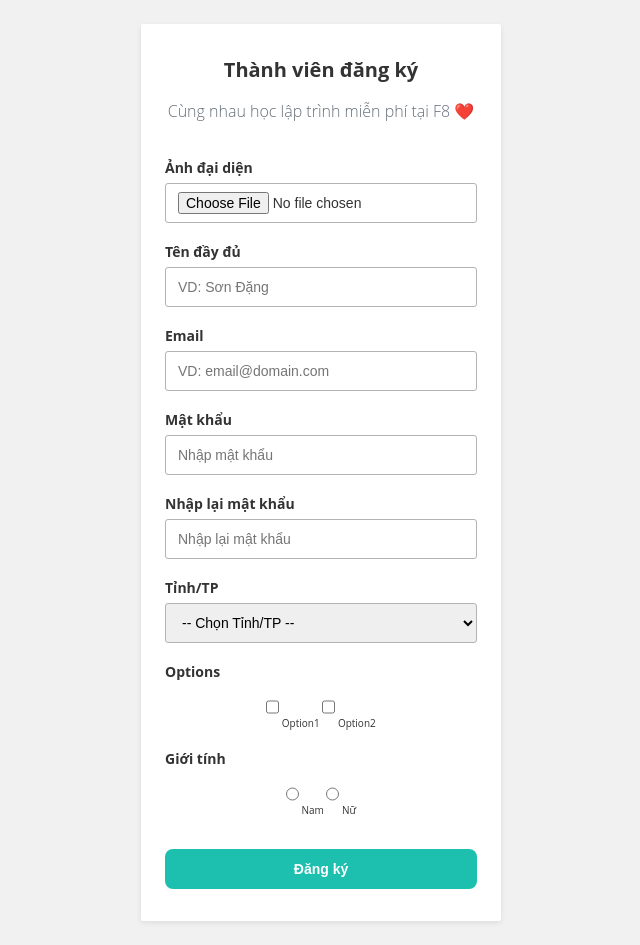
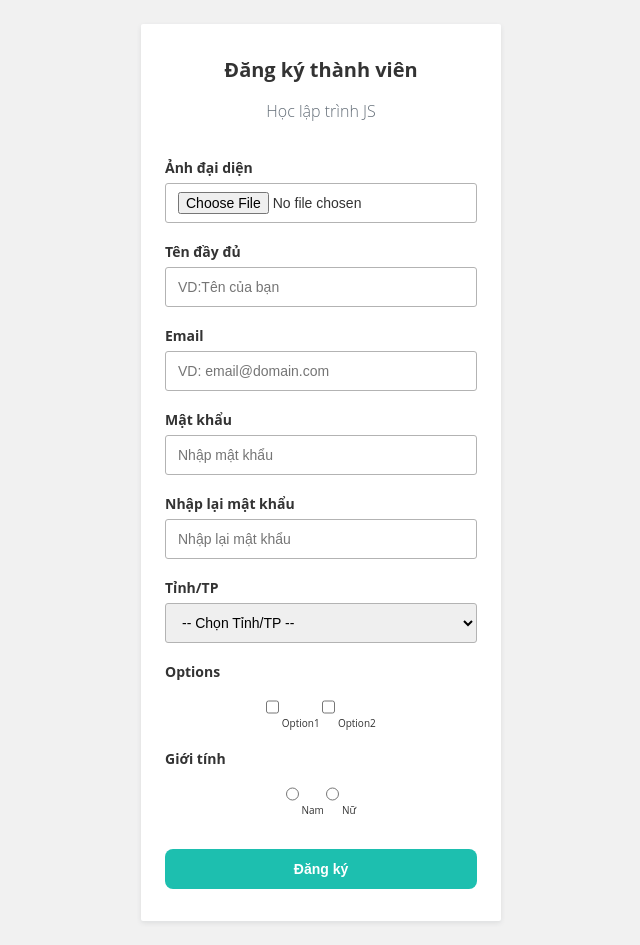
Before and after one commit to lawliet1011/validations.io, a plain HTML site: page index.html in a window 1280 px wide. Shown: the whole page, without its empty margins (319-959 px from the left). Drawn offline with Linux system fonts and the light colour scheme.

Commit message:
my commit

```diff
--- a/index.html
+++ b/index.html
@@ -10,8 +10,8 @@
     <div class="main">
 
         <form action="" method="POST" class="form" id="form-1">
-          <h3 class="heading">Thành viên đăng ký</h3>
-          <p class="desc">Cùng nhau học lập trình miễn phí tại F8 ❤️</p>
+          <h3 class="heading">Đăng ký thành viên</h3>
+          <p class="desc">Học lập trình JS</p>
 
           <div class="spacer"></div>
 
@@ -23,7 +23,7 @@
 
           <div class="form-group">
             <label for="fullname" class="form-label">Tên đầy đủ</label>
-            <input id="fullname" name="fullname" type="text" placeholder="VD: Sơn Đặng" class="form-control">
+            <input id="fullname" name="fullname" type="text" placeholder="VD:Tên của bạn" class="form-control">
             <span class="form-message"></span>
           </div>
 
@@ -50,7 +50,7 @@
             <select name="province" id="province" class="form-control">
               <option value="">-- Chọn Tỉnh/TP --</option>
               <option value="hni">Hà Nội</option>
-              <option value="hpg">Hải Phòng</option>
+              <option value="hpg">Quảng Ninh</option>
             </select>
             <span class="form-message"></span>
           </div>
```
